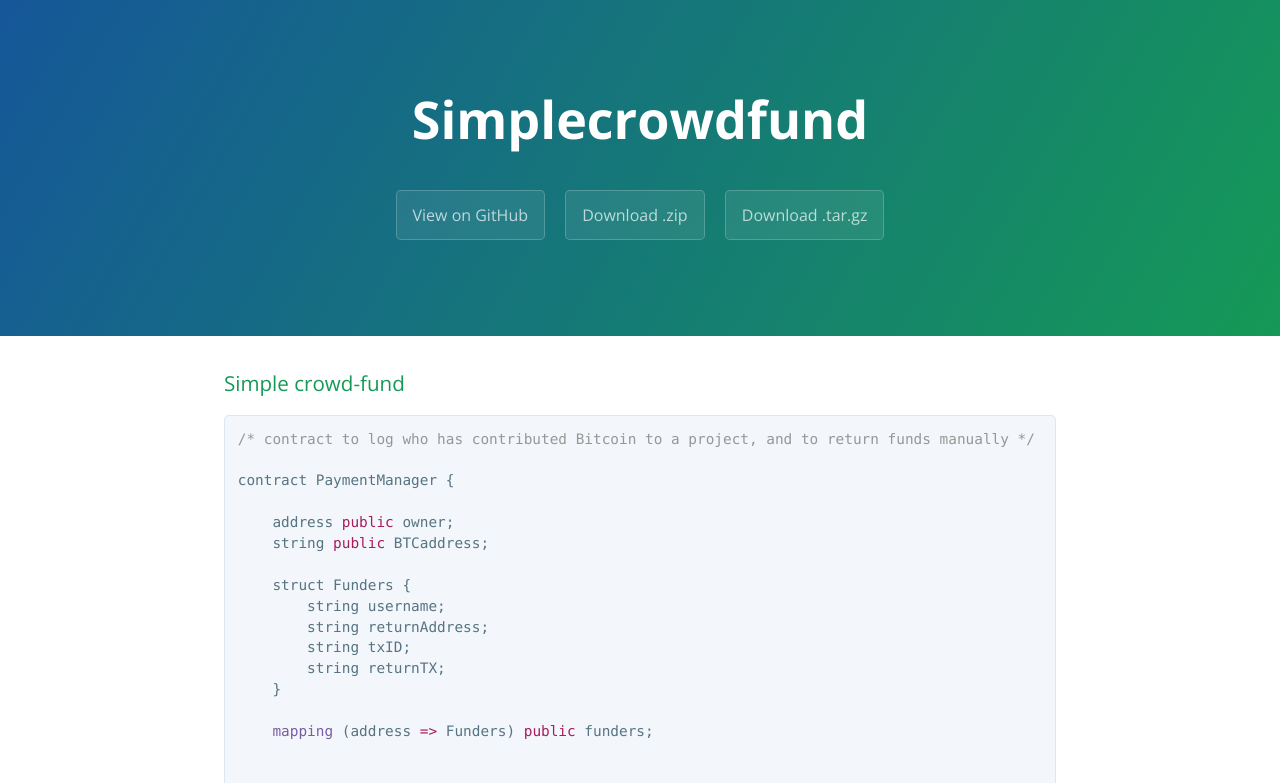
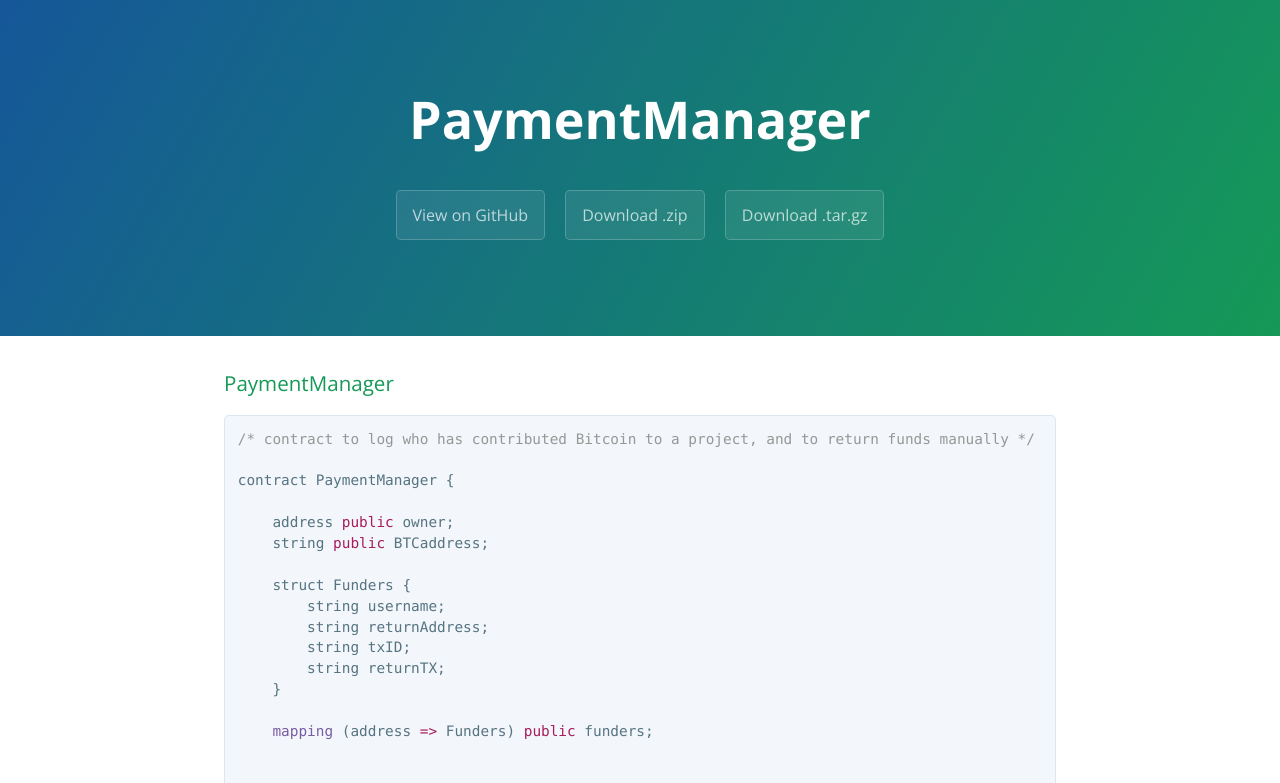
Before and after one commit to resilience-me/PaymentManager, a plain HTML site: page index.html in a window 1280 px wide. Shown: the top 783 px of the page. Drawn offline with nearby package versions, Linux system fonts and the light colour scheme.

Commit message:
Create gh-pages branch via GitHub

```diff
--- a/index.html
+++ b/index.html
@@ -2,7 +2,7 @@
 <html lang="en-us">
   <head>
     <meta charset="UTF-8">
-    <title>Simplecrowdfund by resilience-me</title>
+    <title>PaymentManager by resilience-me</title>
     <meta name="viewport" content="width=device-width, initial-scale=1">
     <link rel="stylesheet" type="text/css" href="stylesheets/normalize.css" media="screen">
     <link href='https://fonts.googleapis.com/css?family=Open+Sans:400,700' rel='stylesheet' type='text/css'>
@@ -11,7 +11,7 @@
   </head>
   <body>
     <section class="page-header">
-      <h1 class="project-name">Simplecrowdfund</h1>
+      <h1 class="project-name">PaymentManager</h1>
       <h2 class="project-tagline"></h2>
       <a href="https://github.com/resilience-me/PaymentManager" class="btn">View on GitHub</a>
       <a href="https://github.com/resilience-me/PaymentManager/zipball/master" class="btn">Download .zip</a>
@@ -20,7 +20,7 @@
 
     <section class="main-content">
       <h3>
-<a id="simple-crowd-fund" class="anchor" href="#simple-crowd-fund" aria-hidden="true"><span aria-hidden="true" class="octicon octicon-link"></span></a>Simple crowd-fund</h3>
+<a id="paymentmanager" class="anchor" href="#paymentmanager" aria-hidden="true"><span aria-hidden="true" class="octicon octicon-link"></span></a>PaymentManager</h3>
 
 <div class="highlight highlight-source-js"><pre><span class="pl-c">/* contract to log who has contributed Bitcoin to a project, and to return funds manually */</span>
 
@@ -245,7 +245,7 @@ Get all campaigns:
 &lt;/<span class="pl-ent">html</span>&gt;</pre></div>
 
       <footer class="site-footer">
-        <span class="site-footer-owner"><a href="https://github.com/resilience-me/PaymentManager">Simplecrowdfund</a> is maintained by <a href="https://github.com/resilience-me">resilience-me</a>.</span>
+        <span class="site-footer-owner"><a href="https://github.com/resilience-me/PaymentManager">PaymentManager</a> is maintained by <a href="https://github.com/resilience-me">resilience-me</a>.</span>
 
         <span class="site-footer-credits">This page was generated by <a href="https://pages.github.com">GitHub Pages</a> using the <a href="https://github.com/jasonlong/cayman-theme">Cayman theme</a> by <a href="https://twitter.com/jasonlong">Jason Long</a>.</span>
       </footer>
```
Also changed, not shown: params.json (+2 -2 lines).
